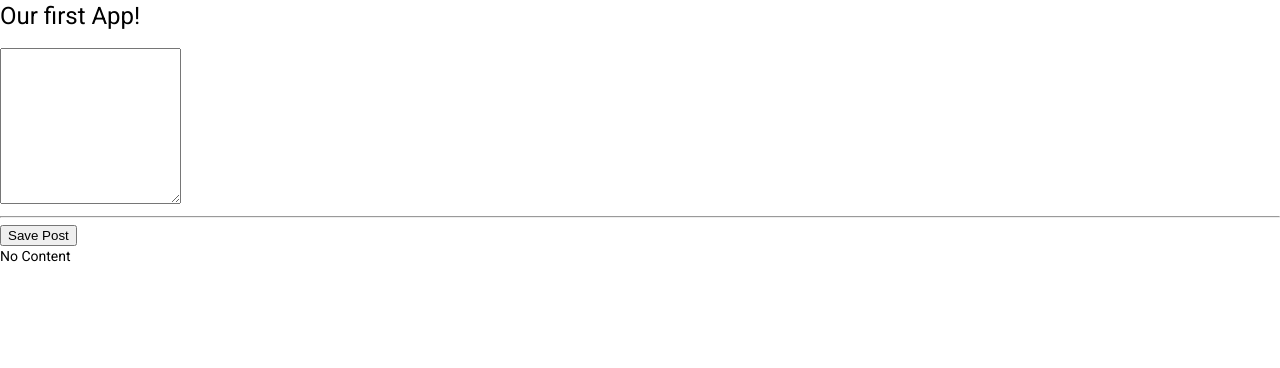
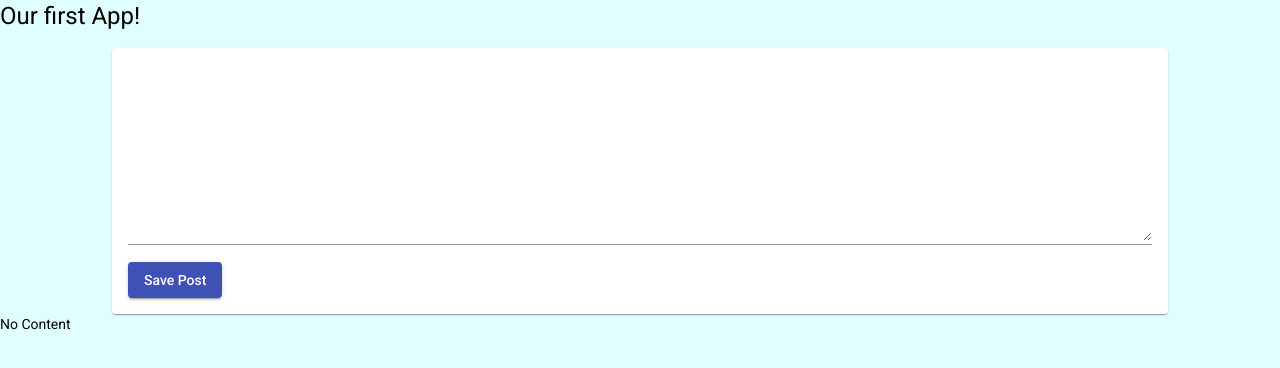
Before and after one commit to HichamLabra/MEAN-Stack, an Angular app: page / in a window 1280 px wide. Shown: the top 368 px of the page. Built offline with nearby package versions, Linux system fonts and the light colour scheme.

Commit message:
Styling input text area mit Angular material

```diff
--- /dev/null
+++ b/src/app/posts/post-create/post-create.component.css
@@ -0,0 +1,9 @@
+mat-card{
+  width: 80%;
+  margin: auto;
+}
+
+
+mat-form-field, textarea {
+  width: 100%;
+}
--- a/src/app/posts/post-create/post-create.component.html
+++ b/src/app/posts/post-create/post-create.component.html
@@ -1,4 +1,10 @@
-<textarea rows="10" [(ngModel)]="enteredValue"></textarea>
-<hr>
-<button (click)="onAddPost()">Save Post</button>
-<p>{{ newPost }}</p>
+ <mat-card>
+  <mat-form-field>
+    <textarea matInput rows="10" [(ngModel)]="enteredValue"></textarea>
+  </mat-form-field>
+  <button
+    mat-raised-button
+    color="primary"
+    (click)="onAddPost()">Save Post</button>
+ </mat-card>
+ <p>{{ newPost }}</p>
--- a/src/app/posts/post-create/post-create.component.ts
+++ b/src/app/posts/post-create/post-create.component.ts
@@ -2,7 +2,8 @@
 
 @Component({
   selector: 'app-post-create',
-  templateUrl: './post-create.component.html'
+  templateUrl: './post-create.component.html',
+  styleUrls: ['./post-create.component.css']
 })
 export class PostCreateComponent {
   newPost='No Content';
--- a/src/styles.css
+++ b/src/styles.css
@@ -1,4 +1,4 @@
 /* You can add global styles to this file, and also import other style files */
 
-html, body { height: 100%; }
+html, body { height: 100%; background-color: lightcyan; }
 body { margin: 0; font-family: Roboto, "Helvetica Neue", sans-serif; }
```
Also changed, not shown: src/app/app.module.ts (+9 -2 lines), src/app/header/header.component.html (added), src/app/header/header.component.ts (added).
